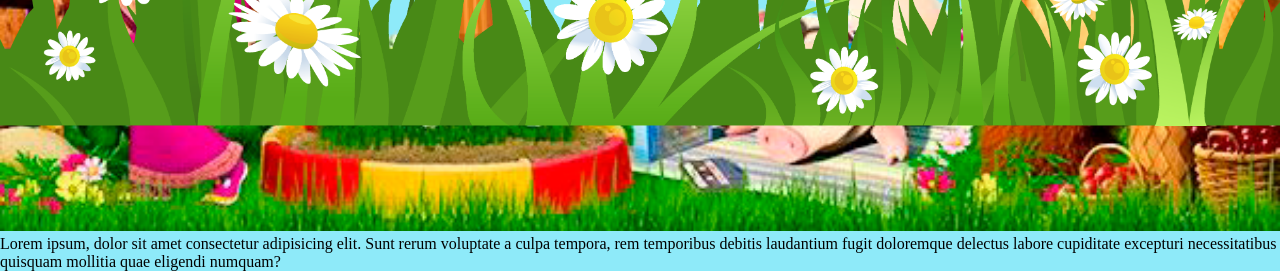
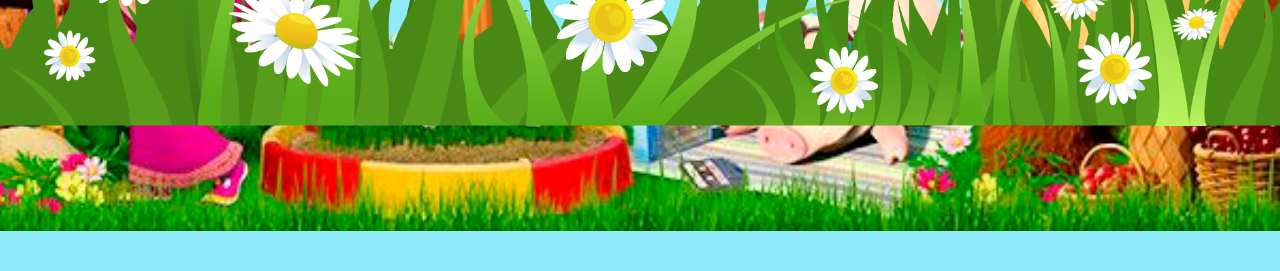
Before and after one commit to daniel-trindade/Convite-virtual-marsha-e-urso, a plain HTML site: page index.html in a window 1280 px wide. Shown: the part 674-945 px from the top of the page. After the commit the page ends 909 px from the top, so only its background shows below. Drawn offline with Linux system fonts and the light colour scheme.

Commit message:
Update index.html

```diff
--- a/index.html
+++ b/index.html
@@ -8,12 +8,8 @@
 </head>
 <body>
   <img id="cover-frame" src="./media/moldura.png" alt="moldura de Marsha e o Urso">
-  <video id="video-marsha" src="./media/Marsha Convite.mp4" autoplay loop></video>
-  <div>
-    <p>
-      Lorem ipsum, dolor sit amet consectetur adipisicing elit. Sunt rerum voluptate a culpa tempora, rem temporibus debitis laudantium fugit doloremque delectus labore cupiditate excepturi necessitatibus quisquam mollitia quae eligendi numquam?
-    </p>
-  </div>
+  <video id="video-marsha" src="./media/Marsha Convite.mp4" autoplay></video>
+
 
   <footer id="footer">
     <img src="./media/teste.png" alt="placa com data e hora" id="tag-img">
```
